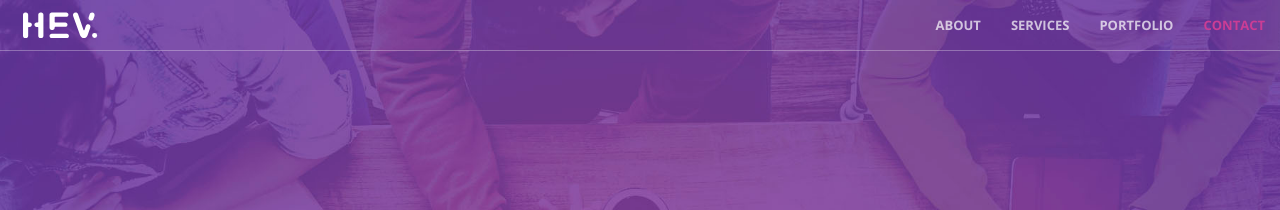
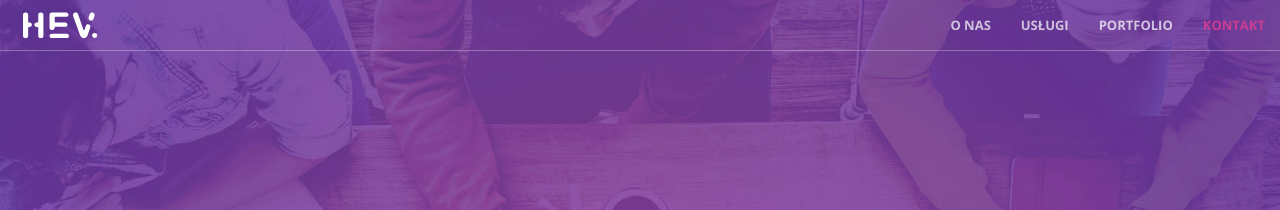
Before and after one commit to hevdesign/website, a Jekyll site: the page built from index.html, in a window 1280 px wide. Shown: the top 210 px of the page. Built offline with Jekyll 4.4.1, drawn with Linux system fonts in a browser that asks for light colours; nearby versions of some CDN libraries.

Commit message:
small text changes

```diff
--- a/_includes/head.html
+++ b/_includes/head.html
@@ -6,7 +6,7 @@
     <meta name="description" content="">
     <meta name="author" content="">
 
-    <title>Test</title>
+    <title>Hevdesign - Usługi graficzne</title>
 
     <!-- Bootstrap Core CSS -->
     <link rel="stylesheet" href="css/bootstrap.min.css" type="text/css">
--- a/_includes/nav.html
+++ b/_includes/nav.html
@@ -83,16 +83,16 @@
             </a>
             <ul class="nav navbar-nav navbar-right">
                 <li>
-                    <a class="page-scroll" href="#about">About</a>
+                    <a class="page-scroll" href="#about">O nas</a>
                 </li>
                 <li>
-                    <a class="page-scroll" href="#services">Services</a>
+                    <a class="page-scroll" href="#services">Usługi</a>
                 </li>
                 <li>
                     <a class="page-scroll" href="#portfolio">Portfolio</a>
                 </li>
                 <li>
-                    <a class="page-scroll" href="#contact">Contact</a>
+                    <a class="page-scroll" href="#contact">Kontakt</a>
                 </li>
             </ul>
         </div>
```
